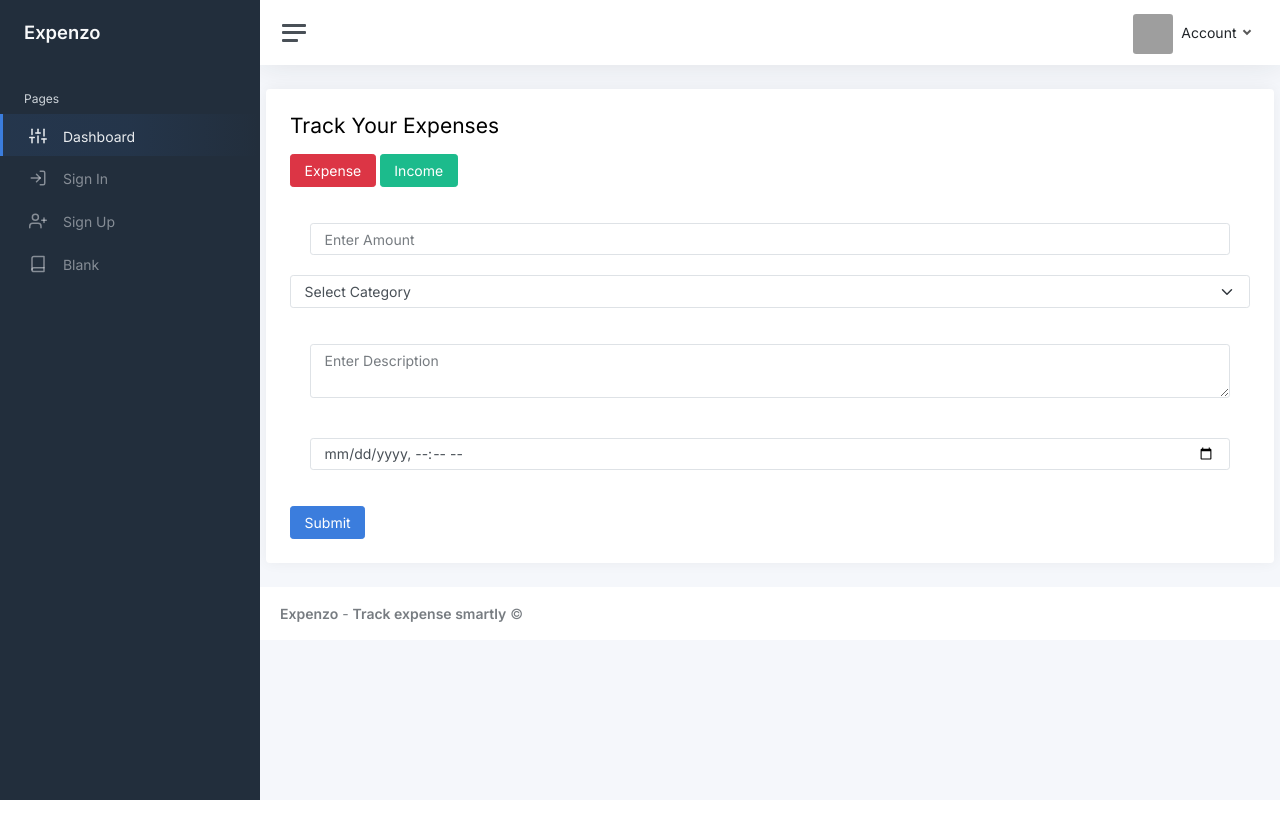
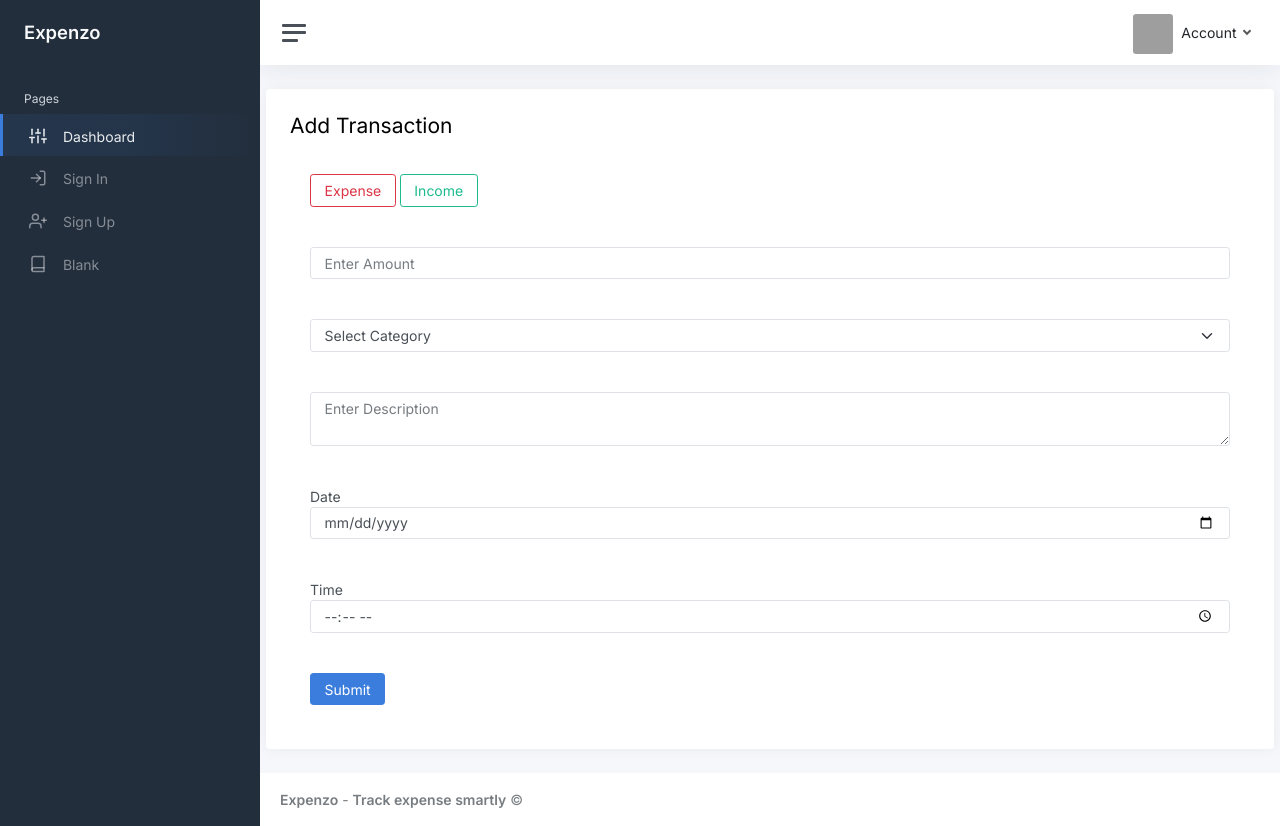
Before and after one commit to shyamsndr/SmartExpenseTracker, a Django app: template smart_expense_tracker/templates/index.html in a window 1280 px wide. Before the commit the page ends 800 px from the top, so only its background shows below. Run offline with Django 5.2, Linux system fonts and the light colour scheme; the template is opened without the code that fills it, so the values that code supplies are empty; some libraries are stand-ins or nearby versions; grey boxes are pictures that could not be loaded.

Commit message:
Updated index.html - Improved UI/UX, added Date & Time fields, enhanced selection feedback

```diff
--- a/smart_expense_tracker/templates/index.html
+++ b/smart_expense_tracker/templates/index.html
@@ -5,23 +5,27 @@
 {% block content %}
 <div class="container mt-4">
     <div class="card p-4">
-        <h3 class="mb-3">Track Your Expenses</h3>
+
+        <div class="mb-3">
+            <h1 class="h3 d-inline align-middle">Add Transaction</h1>
+        </div>
 
         <!-- Buttons for Expense & Income -->
-        <div class="mb-3">
-            <button class="btn btn-danger">Expense</button>
-            <button class="btn btn-success">Income</button>
+        <div class="card-body">
+            <button class="btn btn-outline-danger" id="expense-btn" onclick="selectType('expense')">Expense</button>
+            <button class="btn btn-outline-success" id="income-btn" onclick="selectType('income')">Income</button>
+            <input type="hidden" id="transaction-type" required>
         </div>
 
         <!-- Amount Input Field -->
         <div class="card-body">
-            <input type="text" class="form-control" placeholder="Enter Amount">
+            <input type="number" class="form-control" placeholder="Enter Amount" id="amount" required>
         </div>
 
         <!-- Category Dropdown -->
-        <div class="mb-3">
-            <select class="form-select">
-                <option selected="">Select Category</option>
+        <div class="card-body">
+            <select class="form-select" id="category" required>
+                <option value="" selected>Select Category</option>
                 <option>Food</option>
                 <option>Shopping</option>
                 <option>Travel</option>
@@ -31,18 +35,67 @@
 
         <!-- Description Field -->
         <div class="card-body">
-            <textarea class="form-control" rows="2" placeholder="Enter Description"></textarea>
+            <textarea class="form-control" rows="2" placeholder="Enter Description" id="description"></textarea>
         </div>
 
-        <!-- Date & Time Field -->
+        <!-- Date & Time Fields -->
         <div class="card-body">
-            <input type="datetime-local" class="form-control">
+            <label for="date">Date</label>
+            <input type="date" class="form-control" id="date">
+        </div>
+
+        <div class="card-body">
+            <label for="time">Time</label>
+            <input type="time" class="form-control" id="time">
         </div>
 
         <!-- Submit Button -->
-        <div class="mt-3">
-            <button class="btn btn-primary">Submit</button>
+        <div class="card-body">
+            <button class="btn btn-primary" onclick="submitTransaction()">Submit</button>
         </div>
     </div>
 </div>
+
+<script>
+    function selectType(type) {
+        let expenseBtn = document.getElementById("expense-btn");
+        let incomeBtn = document.getElementById("income-btn");
+        let transactionType = document.getElementById("transaction-type");
+
+        if (type === "expense") {
+            expenseBtn.classList.add("btn-danger", "border-2");
+            expenseBtn.classList.remove("btn-outline-danger");
+            incomeBtn.classList.remove("btn-success", "border-2");
+            incomeBtn.classList.add("btn-outline-success");
+        } else {
+            incomeBtn.classList.add("btn-success", "border-2");
+            incomeBtn.classList.remove("btn-outline-success");
+            expenseBtn.classList.remove("btn-danger", "border-2");
+            expenseBtn.classList.add("btn-outline-danger");
+        }
+
+        transactionType.value = type;
+    }
+
+    function submitTransaction() {
+        let type = document.getElementById("transaction-type").value;
+        let amount = document.getElementById("amount").value;
+        let category = document.getElementById("category").value;
+        let date = document.getElementById("date").value;
+        let time = document.getElementById("time").value;
+
+        if (!type || !amount || !category) {
+            alert("Please select Income or Expense, enter Amount, and choose a Category.");
+            return;
+        }
+
+        if (!date || !time) {
+            let now = new Date();
+            document.getElementById("date").value = now.toISOString().split("T")[0];
+            document.getElementById("time").value = now.toTimeString().slice(0, 5);
+        }
+
+        alert("Transaction submitted successfully!");
+    }
+</script>
 {% endblock %}
```
